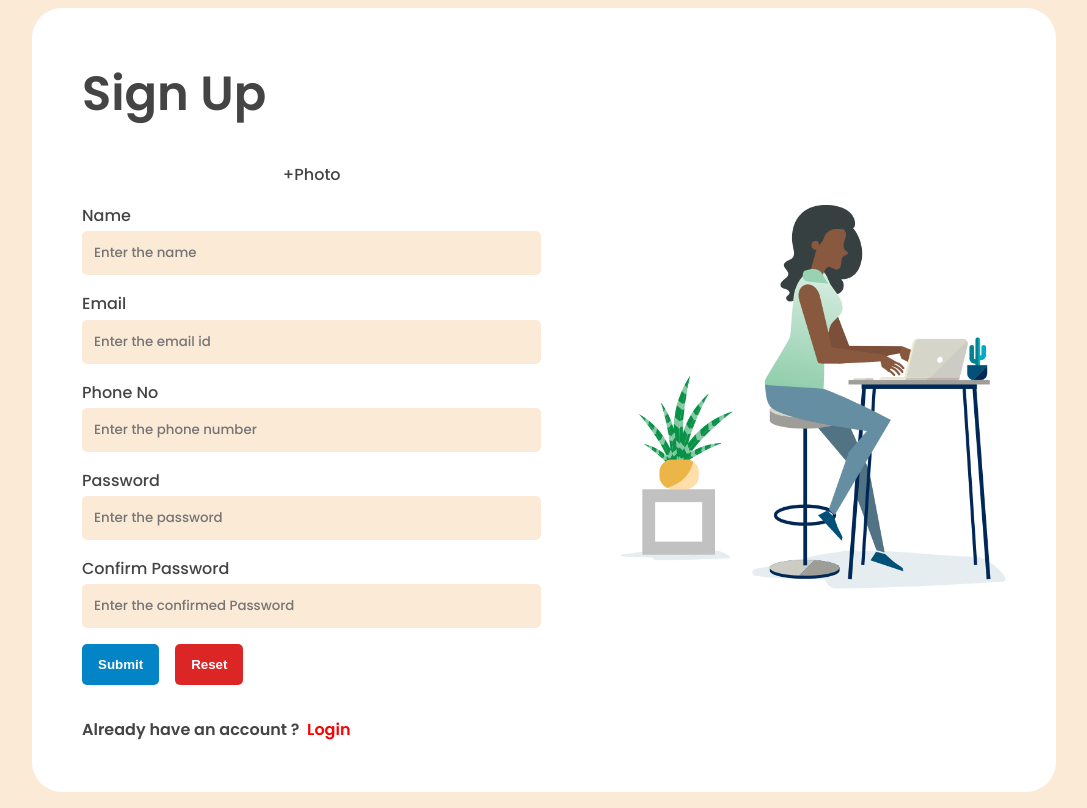
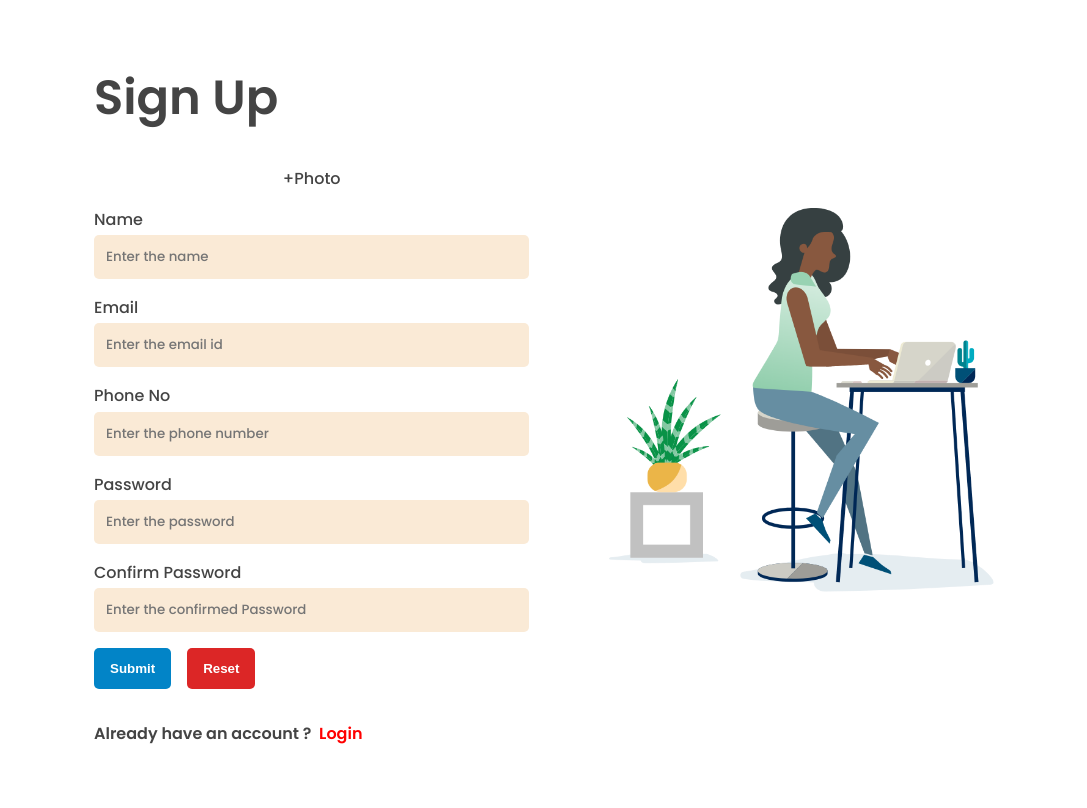
Before and after one commit to abhishek-simform-v1/user-management-react-app, a React (Vite) app: page / in a window 1280 px wide. Both pictures are taken after a click on the element "Register". Shown: the whole page, without its empty margins (96-1183 px from the left). Built offline with nearby package versions, Linux system fonts and the light colour scheme.

Commit message:
complete

```diff
--- a/src/App.css
+++ b/src/App.css
@@ -1,11 +1,8 @@
 @import url('https://fonts.googleapis.com/css2?family=Poppins:wght@400;500;600&display=swap');
 .container {
   font-family: 'Poppins';
-  width: 100vw;
+  width: 100%;
   height: 100vh;
-  display: flex;
-  align-items: center;
-  justify-content: center;
   color: #444;
   font-weight: 500;
 }
@@ -87,7 +84,8 @@ button {
   justify-content: center;
 }
 .profileCard {
-  background-color: #fff;
+  background-color: hsl(34, 78%, 91%);
+
   display: flex;
   flex-direction: column;
   align-items: center;
--- a/src/authentication/authentication.tsx
+++ b/src/authentication/authentication.tsx
@@ -1,3 +1,28 @@
+// import { DummyDataInter } from '../slice/Slice';
+
+// export const checkIfUserExists = (
+//   email: string,
+//   password?: string,
+//   phone_number?: string
+// ) => {
+//   const userData = JSON.parse(localStorage.getItem('UserData')!);
+//   if (!userData) {
+//     return false; // if no data is saved in local storage, return false
+//   } else {
+//     const emailExists = userData.filter((user: DummyDataInter) => {
+//       if (user.email === email) {
+//         return user.password === password;
+//       }
+//     });
+
+//     const PhoneNumber = userData.filter((user: DummyDataInter) => {
+//       return user.phone_number === phone_number;
+//     });
+//     console.log(emailExists);
+//     console.log(PhoneNumber);
+//     return emailExists || PhoneNumber;
+//   }
+// };
 import { DummyDataInter } from '../slice/Slice';
 
 export const checkIfUserExists = (
@@ -5,18 +30,31 @@ export const checkIfUserExists = (
   password?: string,
   phone_number?: string
 ) => {
-  const userData = JSON.parse(localStorage.getItem('UserData')!);
-  if (!userData) {
+  const userData = JSON.parse(localStorage.getItem('UserData') || '[]');
+
+  if (userData.length === 0) {
     return false; // if no data is saved in local storage, return false
+  } else {
+    const emailExists = userData.filter((user: DummyDataInter) => {
+      // console.log(user.email);
+      // console.log(email);
+      // console.log(user.password);
+      // console.log(password);
+      // console.log(user.email === email && user.password === password);
+      return user.email === email && user.password === password;
+    });
+
+    const phoneNumberExists = userData.filter((user: DummyDataInter) => {
+      // console.log(user.phone_number);
+      // console.log(phone_number);
+      // console.log(user.phone_number === phone_number);
+
+      return user.phone_number === phone_number;
+    });
+
+    console.log(emailExists);
+    console.log(phoneNumberExists);
+
+    return emailExists.length > 0 || phoneNumberExists.length > 0;
   }
-  const emailExists = userData.some((user: DummyDataInter) => {
-    if (user.email === email) {
-      return user.password === password;
-    }
-  });
-
-  const PhoneNumber = userData.some(
-    (user: DummyDataInter) => user.phone_number === phone_number
-  );
-  return emailExists || PhoneNumber;
 };
--- a/src/components/Register.tsx
+++ b/src/components/Register.tsx
@@ -15,9 +15,15 @@ const Register = () => {
   const [file, setFile] = useState('');
   const dispatch = useAppDispatch();
   const handleSignUp = () => {
-    if (checkIfUserExists(formik.values.email, formik.values.phone_number)) {
+    console.log(formik.values.email, formik.values.phone_number);
+    if (
+      checkIfUserExists(
+        formik.values.email,
+        formik.values.password,
+        formik.values.phone_number
+      )
+    ) {
       // user already exists
-      console.log(formik.values.email, formik.values.phone_number);
       alert('User already exists');
       formik.resetForm();
     } else {
@@ -75,7 +81,15 @@ const Register = () => {
                     {formik.values.profile_img ? (
                       <img src={file || ''} alt="" className="fileImg" />
                     ) : (
-                      <p>+Photo</p>
+                      <div>
+                        <p style={{ textAlign: 'center' }}>+Photo</p>
+                        {formik.touched.profile_img &&
+                        formik.errors.profile_img ? (
+                          <span className="error">
+                            {formik.errors.profile_img}
+                          </span>
+                        ) : null}
+                      </div>
                     )}
                     <input
                       type="file"
@@ -86,9 +100,6 @@ const Register = () => {
                       onChange={onUpload}
                     />
                   </label>
-                  {formik.touched.profile_img && formik.errors.profile_img ? (
-                    <span className="error">{formik.errors.profile_img}</span>
-                  ) : null}
                 </div>
                 <div className="inputField">
                   <label htmlFor="name">Name</label>
--- a/src/dashboard/TableData/Table.tsx
+++ b/src/dashboard/TableData/Table.tsx
@@ -35,7 +35,7 @@ const Table = () => {
             <div key={index}>
               <div className="profileCard">
                 <div>
-                  {/* <img src={data.profile_img || profiler} className="fileImg" /> */}
+                  <img src={data.profile_img || profiler} className="fileImg" />
                 </div>
                 <div>
                   <div>
--- a/src/index.css
+++ b/src/index.css
@@ -1,8 +1,8 @@
-*{
+* {
   margin: 0;
   padding: 0;
   box-sizing: border-box;
 }
-body{
-  background-color:  hsl(34, 78%, 91%);
+body {
+  background-color: hsl(0, 0%, 100%);
 }
--- a/src/styles/Auth.module.css
+++ b/src/styles/Auth.module.css
@@ -1,14 +1,14 @@
 .container {
   font-family: 'Poppins';
   width: 80%;
-  background-color: white;
   margin: 0 auto;
   height: max-content;
+  margin: 0px auto;
+  padding: 62px;
   display: flex;
   justify-content: center;
   align-items: center;
   border-radius: 30px;
-  padding: 50px 50px;
   gap: 5rem;
 }
 .heroImgContainer {
```
Also changed, not shown: src/dashboard/TableData/table.module.css (+4 -7 lines).
